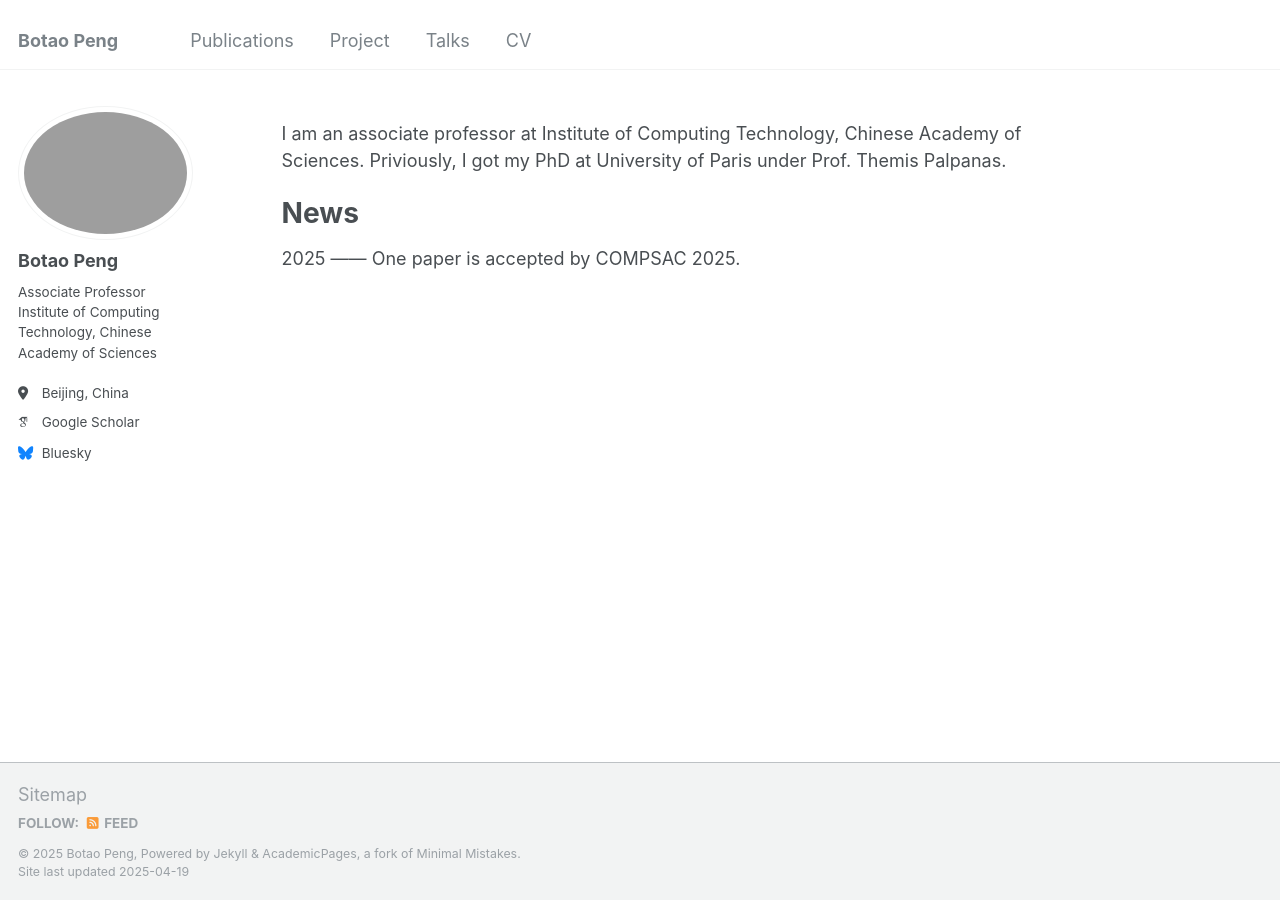
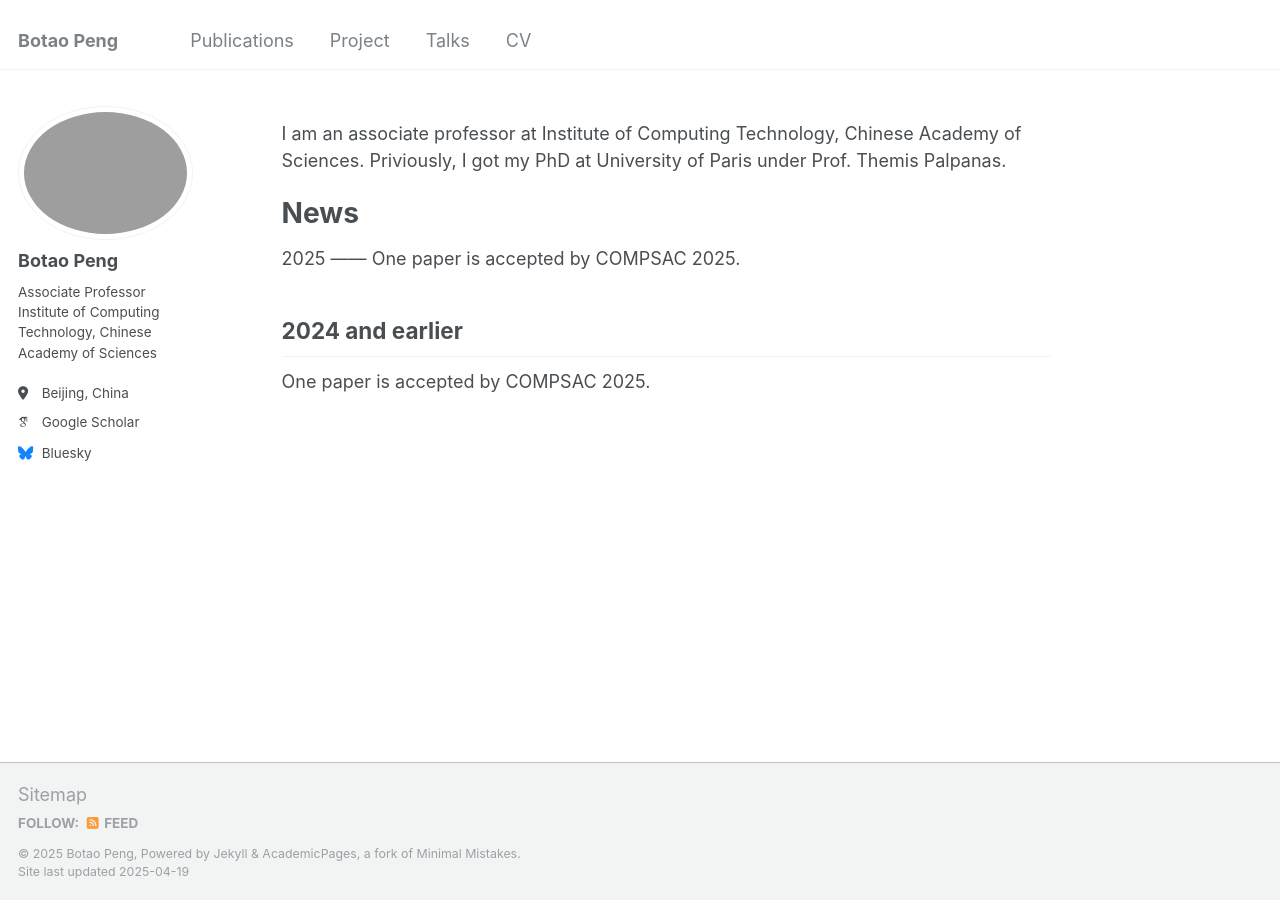
Before and after one commit to BotaoPENG/botaopeng.github.io, a Jekyll site: the page built from _pages/about.md, in a window 1280 px wide. Built offline with Jekyll 4.4.1, drawn with Linux system fonts in a browser that asks for light colours; some web fonts are replaced.

Commit message:
Update about.md

```diff
--- a/_pages/about.md
+++ b/_pages/about.md
@@ -14,3 +14,7 @@ News
 2025
 ------
 One paper is accepted by COMPSAC 2025.
+
+2024 and earlier
+------
+One paper is accepted by COMPSAC 2025.
```
